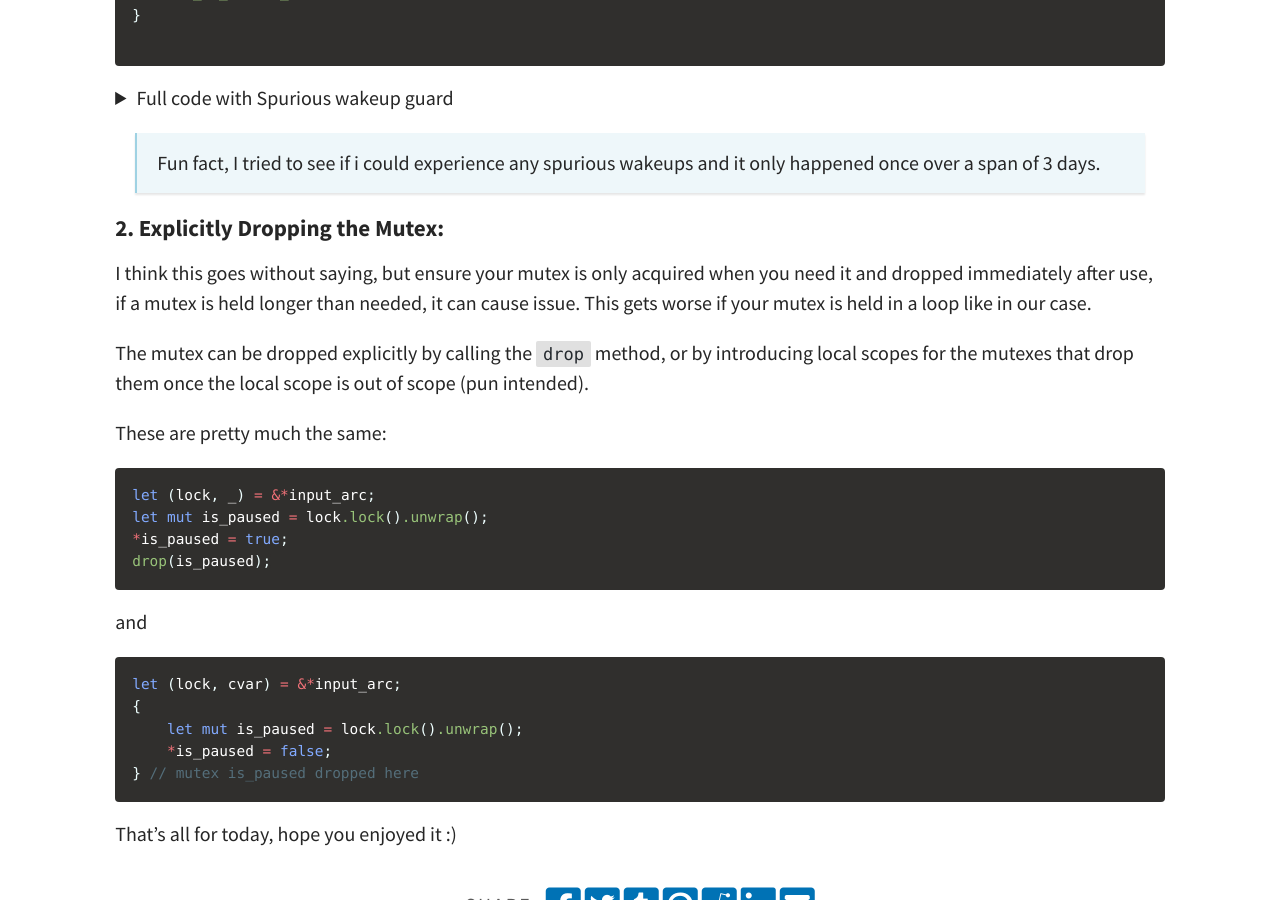
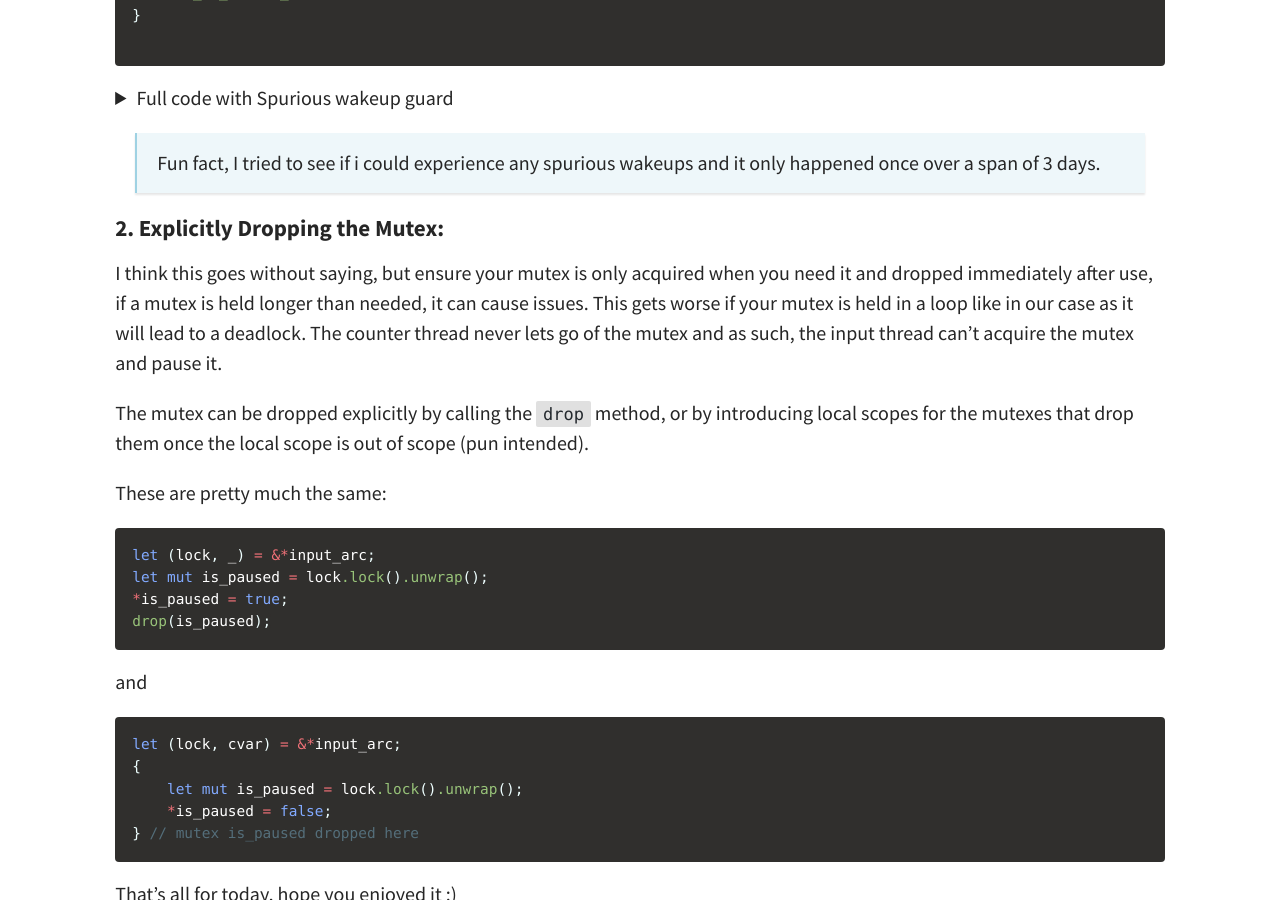
Before and after one commit to samuelorji/samuelorji.github.io, a Jekyll site: the page built from _posts/rust/2025-09-11-Condvars-to-the-rescue.md, in a window 1280 px wide and 900 px high, scrolled down 7563 px. Built offline with Jekyll 4.4.1, drawn with Linux system fonts in a browser that asks for light colours; nearby versions of some CDN libraries; library files that are not in the unit come from our copies; comment, search, counter and statistics services are not loaded.

Commit message:
blog edit

```diff
--- a/_posts/rust/2025-09-11-Condvars-to-the-rescue.md
+++ b/_posts/rust/2025-09-11-Condvars-to-the-rescue.md
@@ -464,7 +464,7 @@ fn main() {
 
 
 #### 2. Explicitly Dropping the Mutex:
-I think this goes without saying, but ensure your mutex is only acquired when you need it and dropped immediately after use, if a mutex is held longer than needed, it can cause issue. This gets worse if your mutex is held in a loop like in our case.
+I think this goes without saying, but ensure your mutex is only acquired when you need it and dropped immediately after use, if a mutex is held longer than needed, it can cause issues. This gets worse if your mutex is held in a loop like in our case as it will lead to a deadlock. The counter thread never lets go of the mutex and as such, the input thread can't acquire the mutex and pause it.
 
 The mutex can be dropped explicitly by calling the `drop` method, or by introducing local scopes for the mutexes that drop them once the local scope is out of scope (pun intended).
 
```
